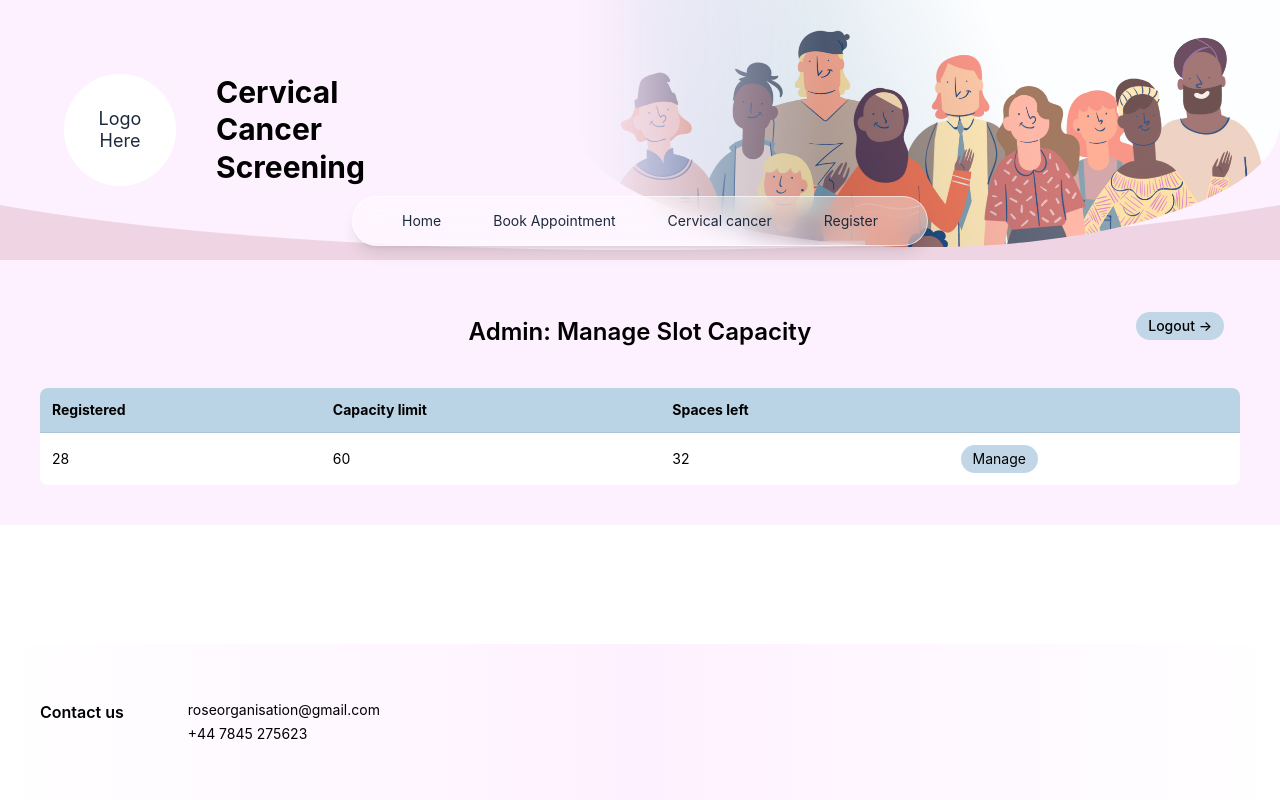
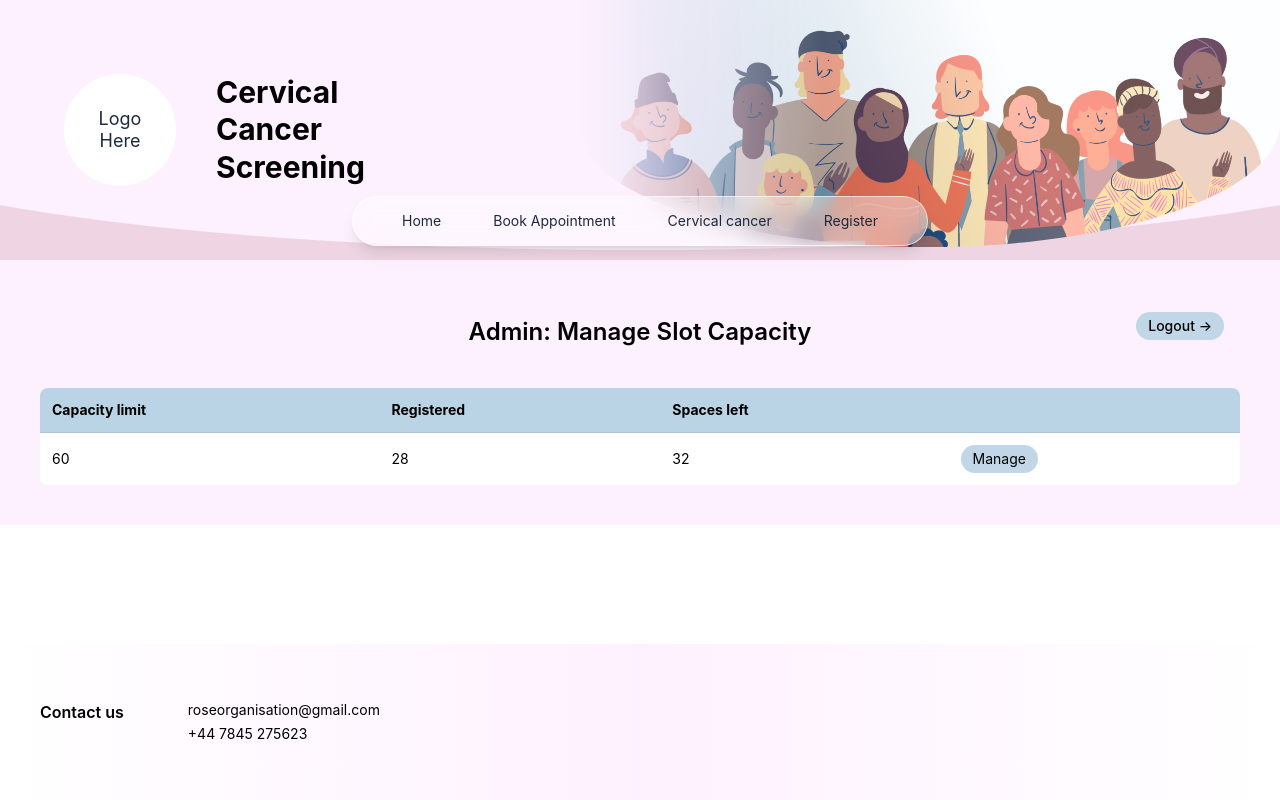
Before and after one commit to verlanski/KV6014-Group-Project, a React (Vite) app: page /admin/manage-slot-capacity in a window 1280 px wide. Built offline with nearby package versions, Linux system fonts and the light colour scheme; no server answers.

Commit message:
Modified slot capacity table
Before Registered, Capacity,  Spaces Left
Now: Capacity, Registered, Spaces Left

```diff
--- a/src/components/Admin/ManageSlotCapacityTable.jsx
+++ b/src/components/Admin/ManageSlotCapacityTable.jsx
@@ -10,8 +10,8 @@ export default function CapacityTable({ capacity }) {
       <table className="w-full min-w-[500px] text-left text-sm text-text-main">
         <thead className="bg-header-bg">
           <tr>
+            <th className="px-3 py-3">Capacity limit</th>
             <th className="px-3 py-3">Registered</th>
-            <th className="px-3 py-3">Capacity limit</th>
             <th className="px-3 py-3">Spaces left</th>
             <th className="px-3 py-3"></th>
           </tr>
@@ -19,8 +19,8 @@ export default function CapacityTable({ capacity }) {
         <tbody>
           {capacity.map((c) => (
             <tr key={c.id} className="border-t border-accent/20">
+              <td className="px-3 py-3">{c.limit}</td>
               <td className="px-3 py-3">{c.registered}</td>
-              <td className="px-3 py-3">{c.limit}</td>
               <td className="px-3 py-3">{c.limit - c.registered}</td>
               <td className="px-3 py-3">
                 <button type="button" className="cursor-pointer rounded-full bg-button-main px-3 py-1 hover:bg-button-alternative/40">
```
